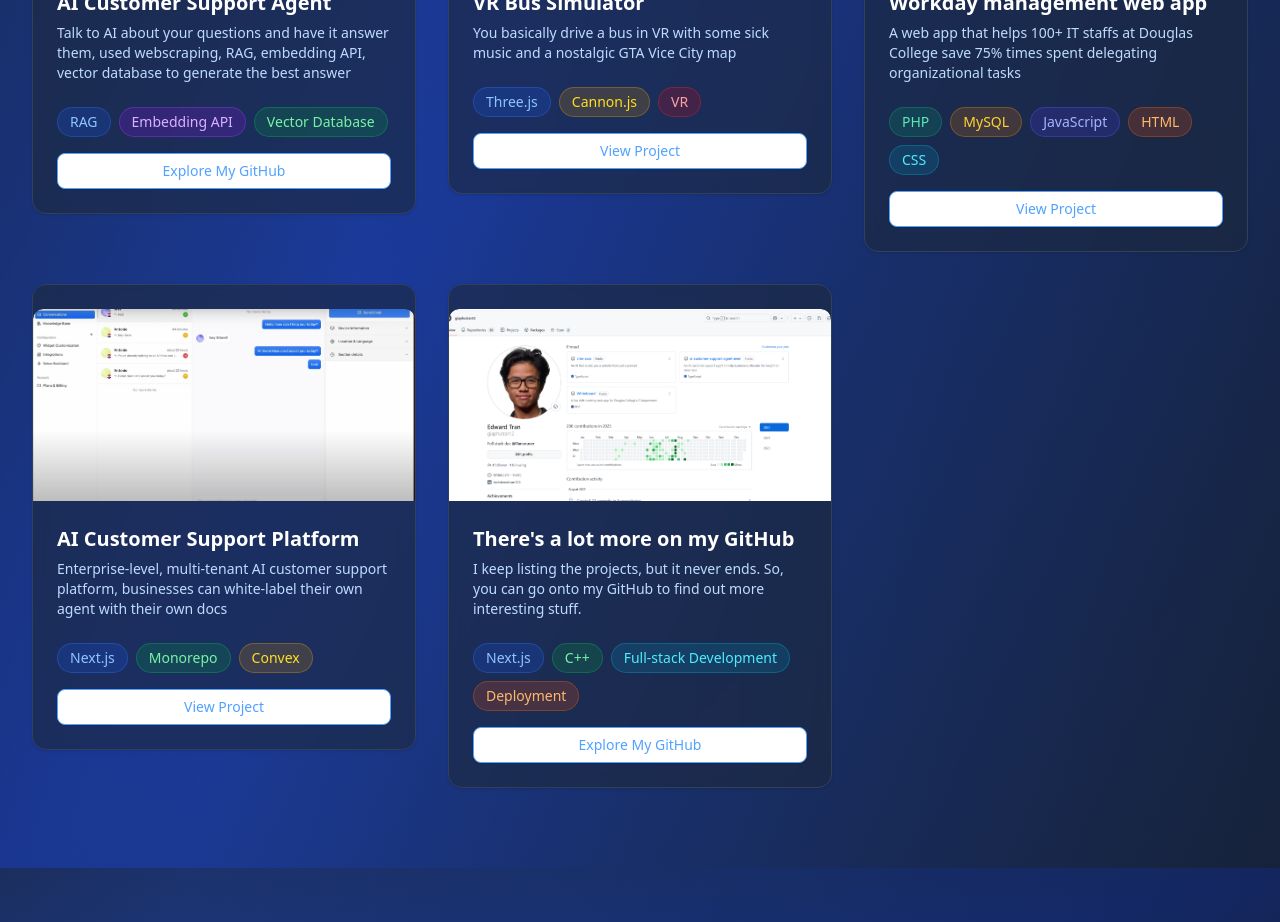
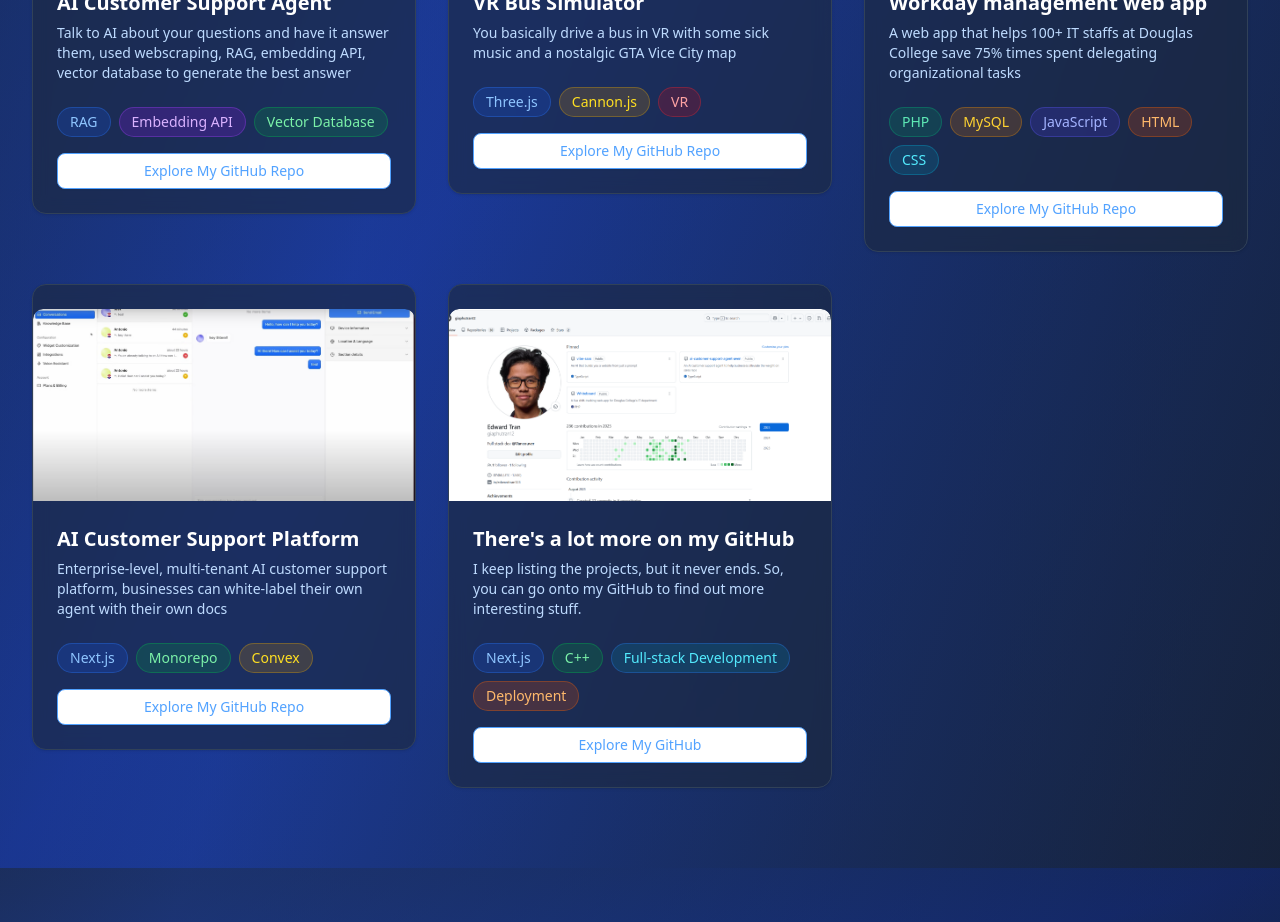
Before and after one commit to giaphutran12/my-portfolio, a Next.js app: page / in a window 1280 px wide. Shown: the part 3060-3982 px from the top of the page. Built offline with nearby package versions, Linux system fonts and the light colour scheme.

Commit message:
custom button text

```diff
--- a/src/components/ProjectCard.tsx
+++ b/src/components/ProjectCard.tsx
@@ -18,6 +18,7 @@ interface ProjectCardProps {
   }>;
   projectUrl: string;
   imageUrl?: string;
+  customButtonText?: string;
 }
 
 export function ProjectCard({
@@ -26,9 +27,12 @@ export function ProjectCard({
   technologies,
   projectUrl,
   imageUrl,
+  customButtonText,
 }: ProjectCardProps) {
   const isGitHub = projectUrl.includes("github.com");
-  const buttonText = isGitHub ? "Explore My GitHub" : "View Project";
+  const buttonText =
+    customButtonText ||
+    (isGitHub ? "Explore My GitHub Repo" : "View Project, It's Live!");
 
   return (
     <Card className="bg-slate-800/60 border-slate-700 hover:border-blue-500 transition-all duration-300 hover:transform hover:scale-105 backdrop-blur-sm flex flex-col">
--- a/src/components/ProjectsSection.tsx
+++ b/src/components/ProjectsSection.tsx
@@ -77,7 +77,7 @@ export function ProjectsSection() {
                     "bg-yellow-600/20 text-yellow-300 border-yellow-500/30",
                 },
               ]}
-              projectUrl="https://github.com/giaphutran12/vibe-saas"
+              projectUrl="https://vibe-psy.vercel.app/"
             />
           </motion.div>
 
@@ -101,7 +101,7 @@ export function ProjectsSection() {
                   color: "bg-cyan-600/20 text-cyan-300 border-cyan-500/30",
                 },
               ]}
-              projectUrl="https://image-style-transformer-demo.com"
+              projectUrl="https://webassembly-image-transfer.vercel.app/"
             />
           </motion.div>
 
@@ -126,7 +126,7 @@ export function ProjectsSection() {
                     "bg-indigo-600/20 text-indigo-300 border-indigo-500/30",
                 },
               ]}
-              projectUrl="https://llm-router-demo.com"
+              projectUrl="https://llm-router-mauve.vercel.app/"
             />
           </motion.div>
 
@@ -174,7 +174,7 @@ export function ProjectsSection() {
                   color: "bg-red-600/20 text-red-300 border-red-500/30",
                 },
               ]}
-              projectUrl="https://vr-bus-simulator-demo.com"
+              projectUrl="https://github.com/giaphutran12/VR_Bus_2"
             />
           </motion.div>
 
@@ -208,7 +208,7 @@ export function ProjectsSection() {
                   color: "bg-cyan-600/20 text-cyan-300 border-cyan-500/30",
                 },
               ]}
-              projectUrl="https://ai-customer-support-platform-demo.com"
+              projectUrl="https://github.com/giaphutran12/ai-customer-support-agent-aven"
             />
           </motion.div>
 
@@ -232,7 +232,7 @@ export function ProjectsSection() {
                     "bg-yellow-600/20 text-yellow-300 border-yellow-500/30",
                 },
               ]}
-              projectUrl="https://ai-customer-support-platform-demo.com"
+              projectUrl="https://github.com/giaphutran12/echo-saas-b2b-customer-support"
             />
           </motion.div>
 
@@ -252,7 +252,7 @@ export function ProjectsSection() {
                 },
                 {
                   name: "Full-stack Development",
-                  color: "bg-cyan-600/20 text-cyan-300 border-cyan-500/30",
+                  color: "bg-cyan-600/20 text-cyan-300 border-blue-500/30",
                 },
                 {
                   name: "Deployment",
@@ -261,6 +261,7 @@ export function ProjectsSection() {
                 },
               ]}
               projectUrl="https://github.com/giaphutran12"
+              customButtonText="Explore My GitHub"
             />
           </motion.div>
         </motion.div>
```
